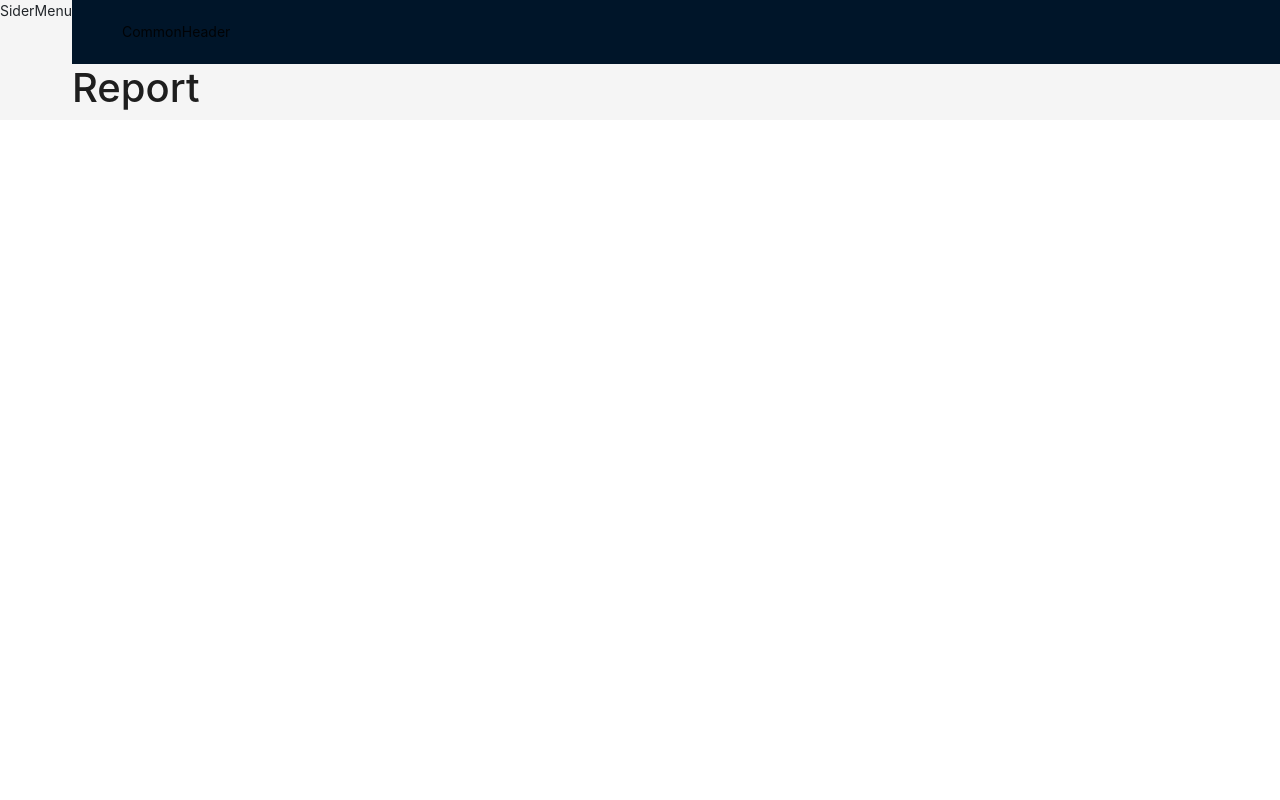
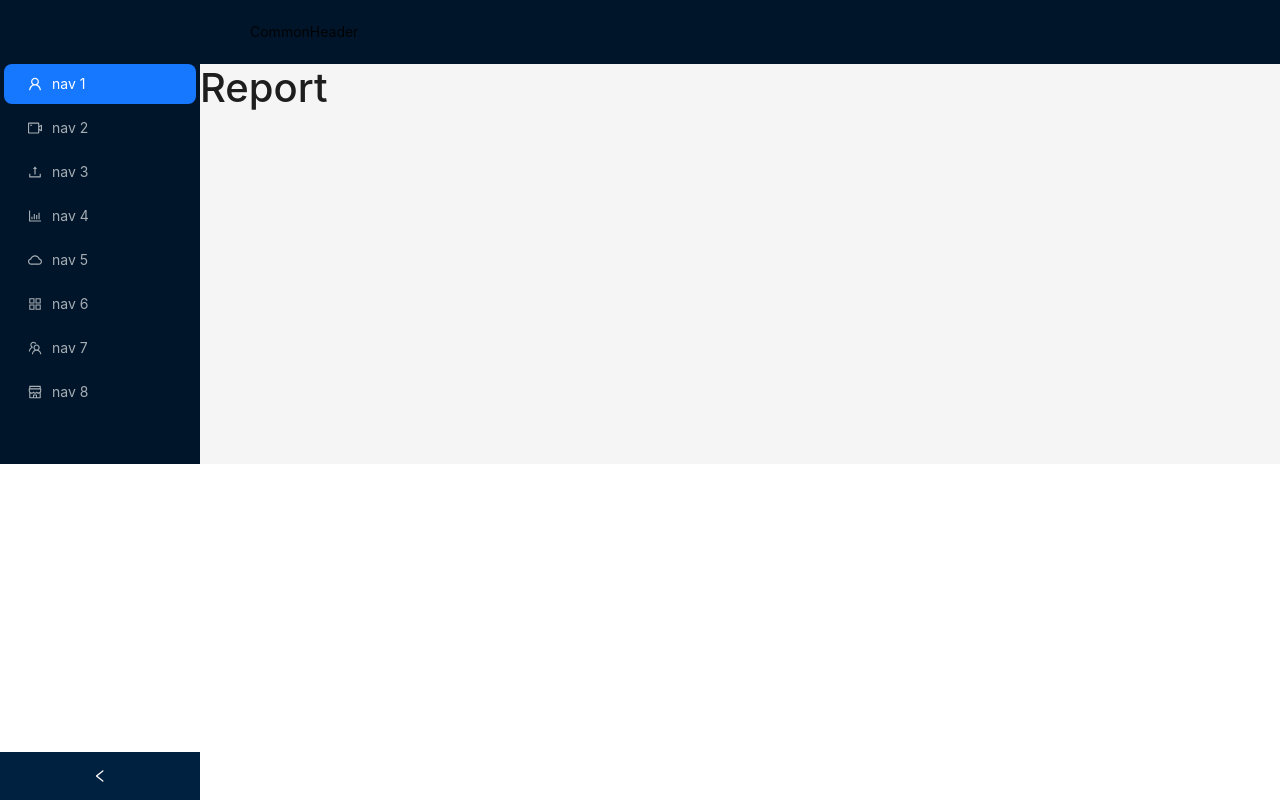
Before and after one commit to saijamii/employee-management, a React (Create React App) app: page /app/report in a window 1280 px wide. Built offline with nearby package versions, Linux system fonts and the light colour scheme.

Commit message:
Basic Sider

```diff
--- a/src/SiderMenu.js
+++ b/src/SiderMenu.js
@@ -1,7 +1,48 @@
-import React from "react";
-
+import React, { useState } from "react";
+import {
+  AppstoreOutlined,
+  BarChartOutlined,
+  CloudOutlined,
+  ShopOutlined,
+  TeamOutlined,
+  UploadOutlined,
+  UserOutlined,
+  VideoCameraOutlined,
+} from "@ant-design/icons";
+import { Layout, Menu } from "antd";
+const { Sider } = Layout;
 function SiderMenu() {
-  return <div>SiderMenu</div>;
+  const [collapsed, setCollapsed] = useState(false);
+  const items = [
+    UserOutlined,
+    VideoCameraOutlined,
+    UploadOutlined,
+    BarChartOutlined,
+    CloudOutlined,
+    AppstoreOutlined,
+    TeamOutlined,
+    ShopOutlined,
+  ].map((icon, index) => ({
+    key: String(index + 1),
+    icon: React.createElement(icon),
+    label: `nav ${index + 1}`,
+  }));
+  return (
+    <Sider
+      collapsible
+      collapsed={collapsed}
+      onCollapse={(value) => setCollapsed(value)}
+    >
+      <div className="demo-logo-vertical" />
+      <Menu
+        style={{ marginTop: "60px" }}
+        theme="dark"
+        defaultSelectedKeys={["1"]}
+        mode="inline"
+        items={items}
+      />
+    </Sider>
+  );
 }
 
 export default SiderMenu;
```
